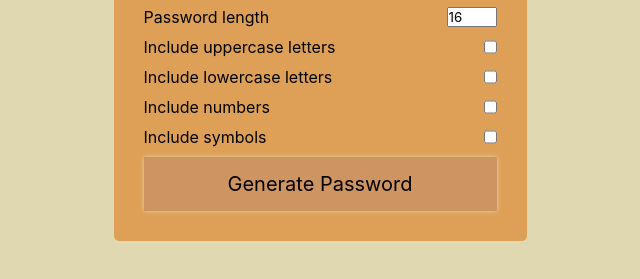
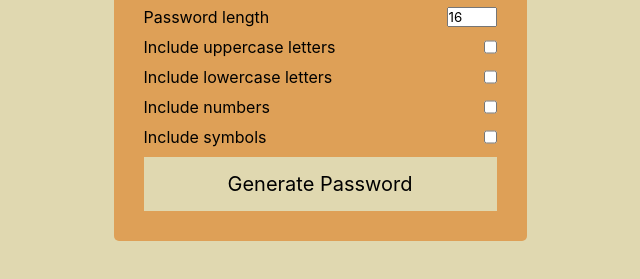
Before and after one commit to guseinguseinov/PasswordGenerator, a plain HTML site: page index.html in a window 1280 px wide. In both pictures the pointer is over the button "Generate Password". Shown: the part 333-612 px from the top of the page, without its empty margins (320-960 px from the left). Drawn offline with Linux system fonts and the light colour scheme.

Commit message:
button done

```diff
--- a/assets/css/styles.css
+++ b/assets/css/styles.css
@@ -72,7 +72,7 @@ button.password-generate {
 }
 
 button.password-generate:hover {
-  box-shadow: 0px 0px 4px #E0D8B0;
+  background-color: #E0D8B0;
 }
 
 
```
